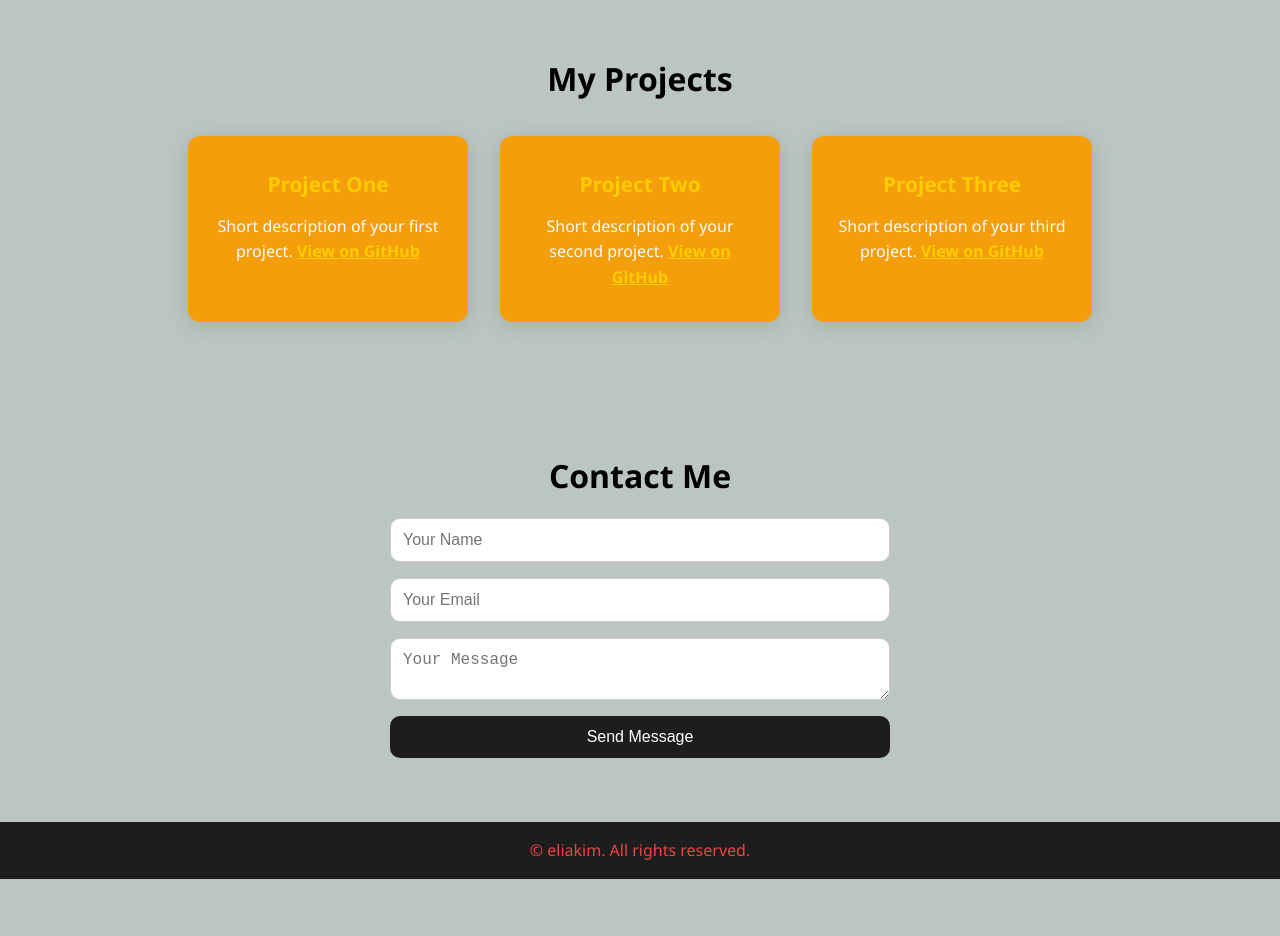
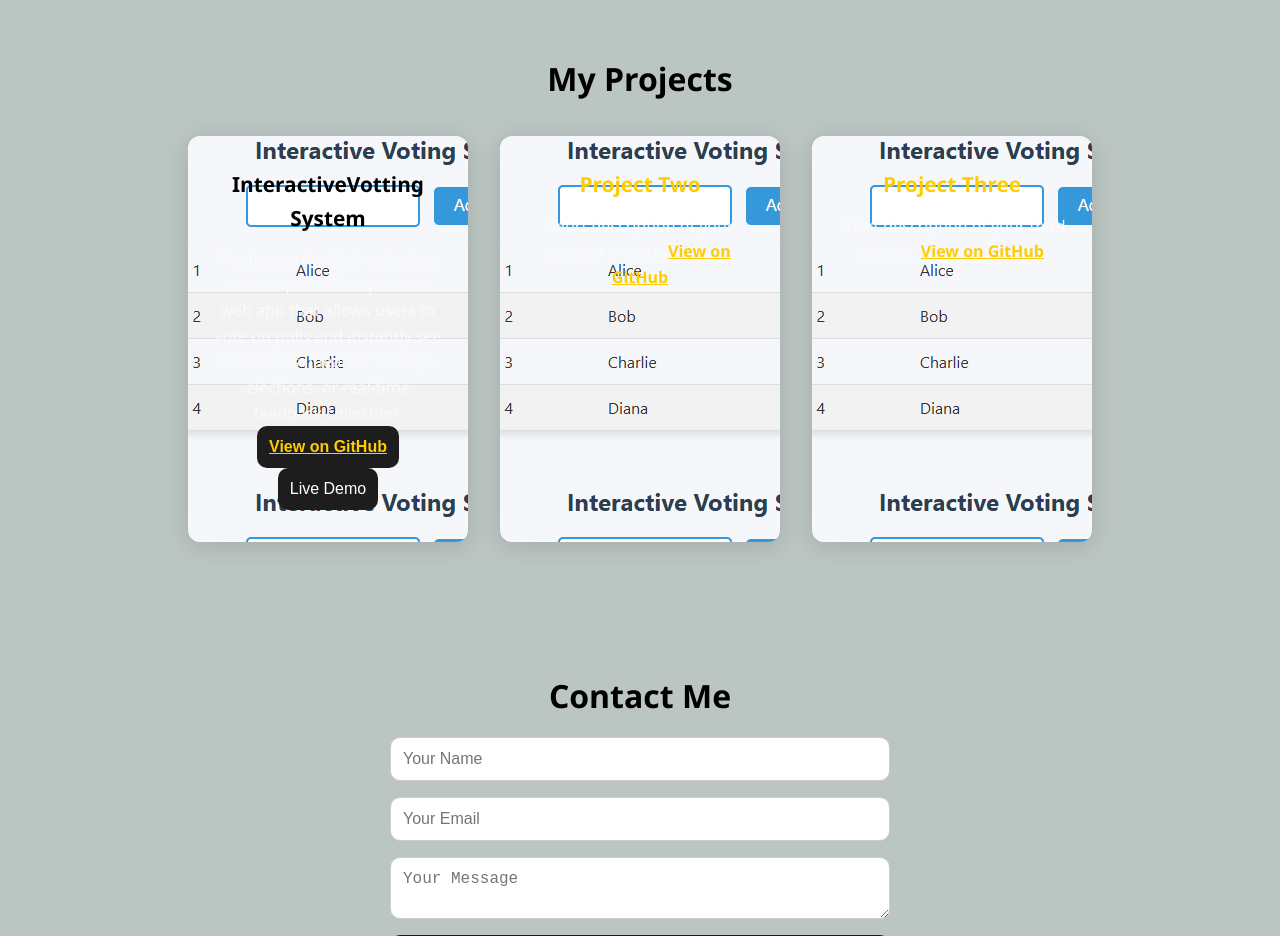
Before and after one commit to Eliakim-ellie/my-portfolio, a plain HTML site: page index.html in a window 1280 px wide. Shown: the part 1240-2176 px from the top of the page. Before the commit the page ends 2119 px from the top, so only its background shows below. Drawn offline with Linux system fonts and the light colour scheme.

Commit message:
few chnges on html and css

```diff
--- a/index.html
+++ b/index.html
@@ -77,8 +77,10 @@
   <h2>My Projects</h2>
   <div class="services-grid">
     <div class="card">
-      <h3>Project One</h3>
-      <p>Short description of your first project. <a href="https://github.com/Eliakim-ellie/project1" target="_blank">View on GitHub</a></p>
+      <h3 style="color: black;">InteractiveVotting System</h3>
+      <p>The Interactive Voting System is a simple and responsive web app that allows users to vote on polls and instantly see live results. Ideal for surveys, elections, or real-time feedback collection. </p>
+      <button><a href="https://github.com/Eliakim-ellie/my-portfolio.git" target="_blank">View on GitHub</a></button>
+      <button>Live Demo</button>
     </div>
     <div class="card">
       <h3>Project Two</h3>
--- a/style.css
+++ b/style.css
@@ -142,7 +142,8 @@ img{
 }
 
 #projects .card {
-  background: #F59E0B;
+  /*background: #cc7109;*/
+  background-image: url("Screenshot 2025-06-10 223221.png");
   color: #fff;
   padding: 2rem 1.5rem;
   border-radius: 12px;
```
Also changed, not shown: Screenshot 2025-06-10 223221.png (added).
